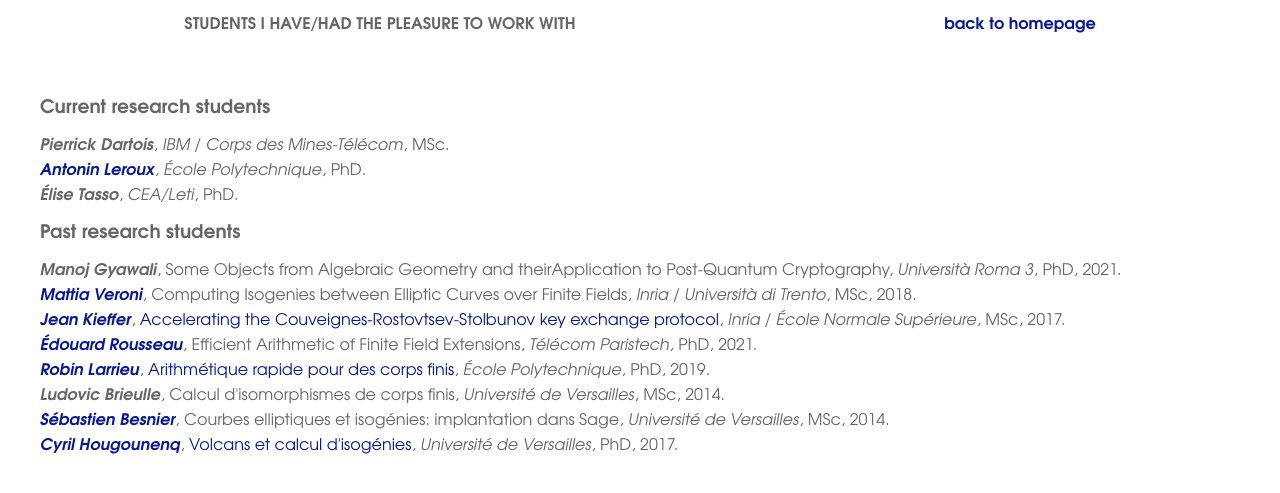
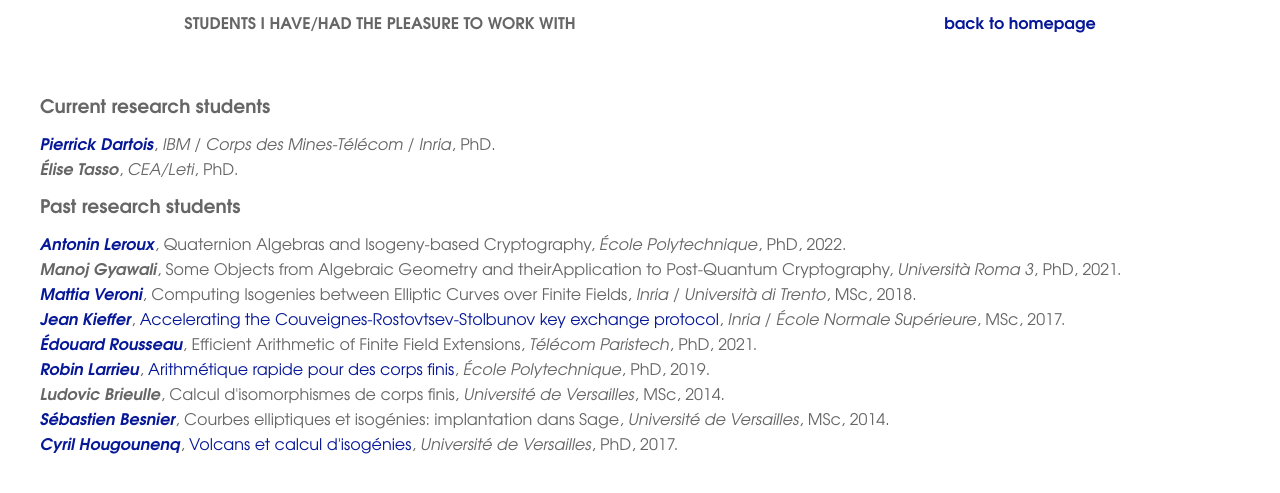
Before and after one commit to defeo/defeo.github.io, a Jekyll site: the page built from students.html, in a window 1280 px wide. Shown: the top 493 px of the page. Built offline with Jekyll 4.4.1, drawn with Linux system fonts in a browser that asks for light colours.

Commit message:
Updated students

```diff
--- a/_data/students.yaml
+++ b/_data/students.yaml
@@ -90,14 +90,19 @@ students:
 
   - type: PhD
     name: Antonin Leroux
+    thesis:
+      title: Quaternion Algebras and Isogeny-based Cryptography
     website: 'https://www.lix.polytechnique.fr/Labo/Antonin.LEROUX/'
     inst:
       - École Polytechnique
     start: 2019
+    end: 2022
 
-  - type: MSc
+  - type: PhD
     name: Pierrick Dartois
+    website: 'https://www.pierrickdartois.fr/homepage/'
     inst:
       - IBM
       - Corps des Mines-Télécom
+      - Inria
     start: 2019
```
